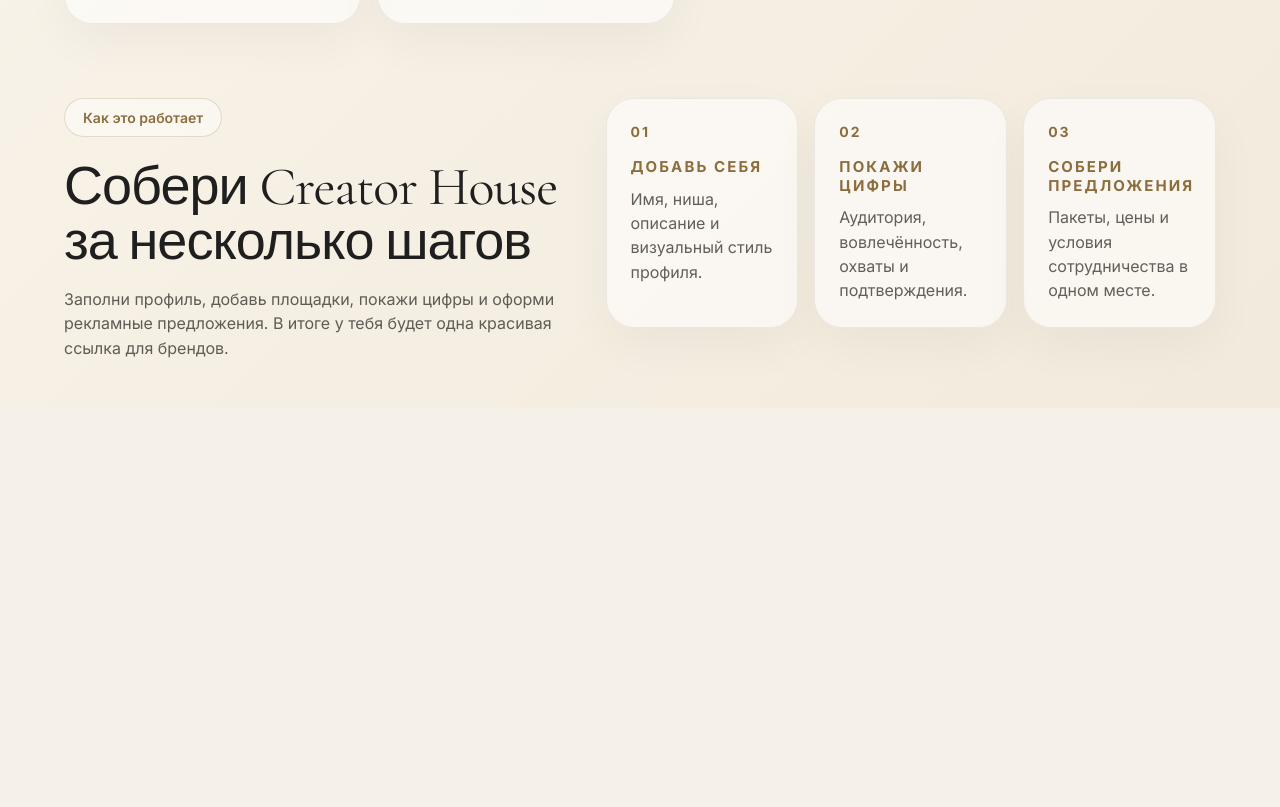
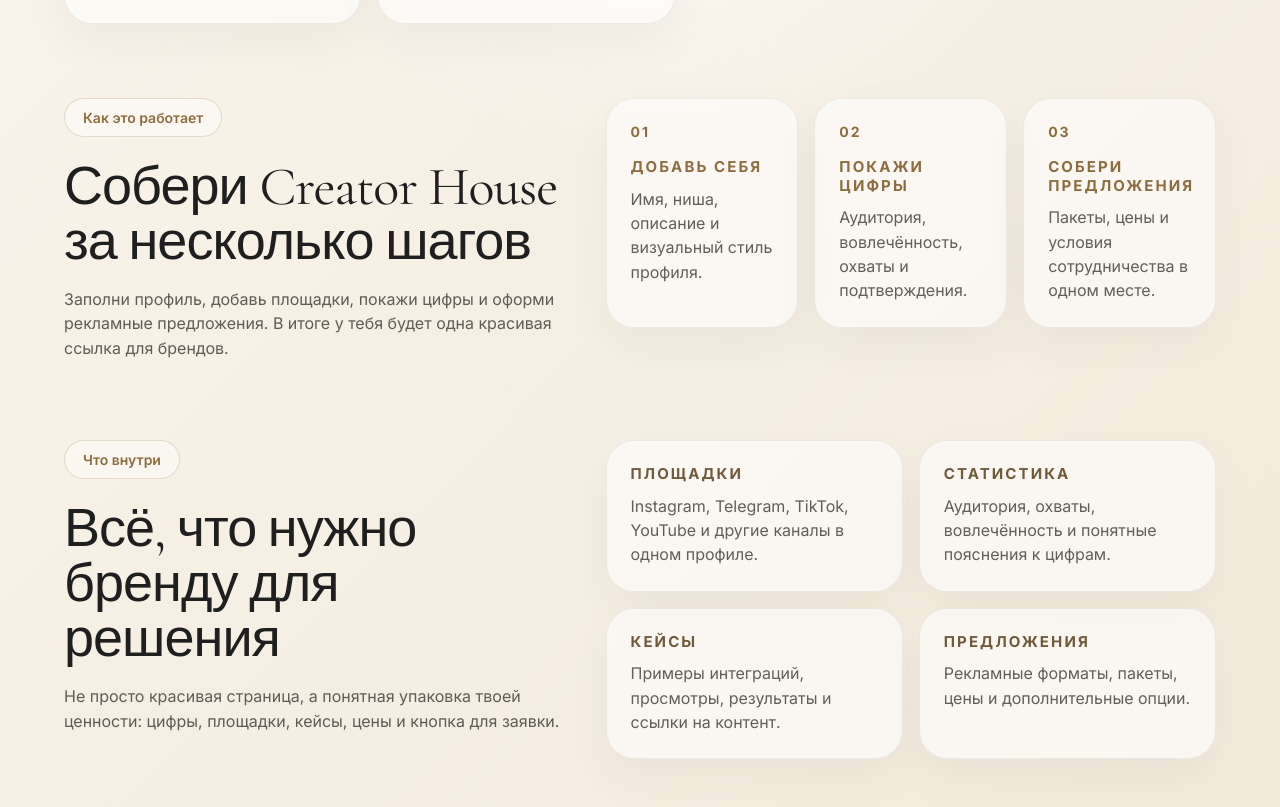
Before and after one commit to tsstish/creator-house, a Next.js app: page / in a window 1280 px wide. Shown: the part 1069-1876 px from the top of the page. Before the commit the page ends 1477 px from the top, so only its background shows below. Built offline with nearby package versions, Linux system fonts and the light colour scheme.

Commit message:
Update page.tsx

```diff
--- a/app/page.tsx
+++ b/app/page.tsx
@@ -605,6 +605,111 @@
     </div>
   </div>
 </section>
+        <section style={{ padding: "56px 0 24px" }}>
+  <div
+    style={{
+      display: "grid",
+      gridTemplateColumns: "minmax(420px, 0.9fr) minmax(560px, 1.1fr)",
+      gap: 42,
+      alignItems: "start",
+    }}
+  >
+    <div>
+      <div
+        style={{
+          display: "inline-flex",
+          padding: "10px 18px",
+          borderRadius: 999,
+          border: "1px solid rgba(140,109,62,.22)",
+          background: "rgba(255,255,255,.46)",
+          color: "#8C6D3E",
+          fontSize: 14,
+          fontWeight: 600,
+          marginBottom: 22,
+        }}
+      >
+        Что внутри
+      </div>
+
+      <h2
+        className="display"
+        style={{
+          fontSize: 54,
+          lineHeight: 1.02,
+          margin: "0 0 18px",
+          maxWidth: 560,
+        }}
+      >
+        Всё, что нужно бренду для решения
+      </h2>
+
+      <p
+        style={{
+          fontSize: 16,
+          lineHeight: 1.52,
+          color: "#5f5b55",
+          maxWidth: 620,
+          margin: 0,
+        }}
+      >
+        Не просто красивая страница, а понятная упаковка твоей ценности:
+        цифры, площадки, кейсы, цены и кнопка для заявки.
+      </p>
+    </div>
+
+    <div
+      style={{
+        display: "grid",
+        gridTemplateColumns: "repeat(2, minmax(260px, 1fr))",
+        gap: 16,
+      }}
+    >
+      {[
+        ["Площадки", "Instagram, Telegram, TikTok, YouTube и другие каналы в одном профиле."],
+        ["Статистика", "Аудитория, охваты, вовлечённость и понятные пояснения к цифрам."],
+        ["Кейсы", "Примеры интеграций, просмотры, результаты и ссылки на контент."],
+        ["Предложения", "Рекламные форматы, пакеты, цены и дополнительные опции."],
+      ].map(([title, text]) => (
+        <div
+          key={title}
+          style={{
+            minWidth: 260,
+            background: "rgba(255,255,255,.58)",
+            border: "1px solid rgba(31,31,31,.07)",
+            borderRadius: 28,
+            padding: 24,
+            boxShadow: "0 18px 48px rgba(31,31,31,.045)",
+          }}
+        >
+          <h3
+            style={{
+              margin: "0 0 10px",
+              fontSize: 15,
+              lineHeight: 1.25,
+              letterSpacing: ".14em",
+              textTransform: "uppercase",
+              color: "#6F5A3A",
+              fontWeight: 700,
+            }}
+          >
+            {title}
+          </h3>
+
+          <p
+            style={{
+              margin: 0,
+              color: "#625e58",
+              fontSize: 16,
+              lineHeight: 1.52,
+            }}
+          >
+            {text}
+          </p>
+        </div>
+      ))}
+    </div>
+  </div>
+</section>
       </section>
     </main>
   );
```
